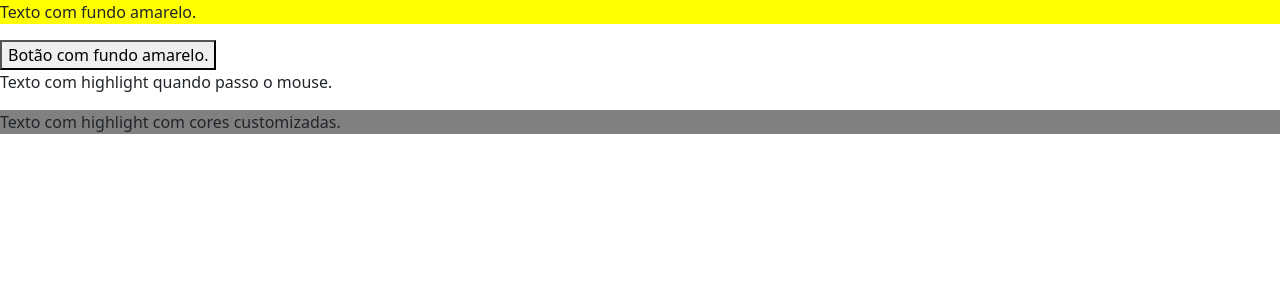
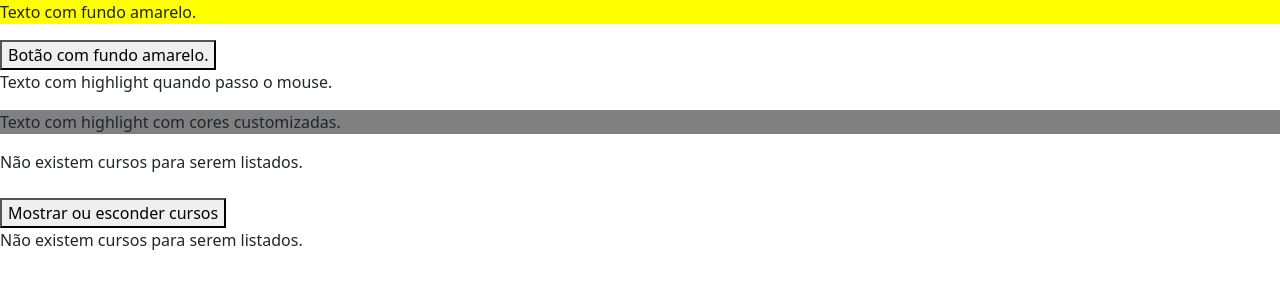
Before and after one commit to pininho/curso-angular-loiane-diretivas, an Angular app: page / in a window 1280 px wide. Shown: the top 300 px of the page. Built offline with nearby package versions, Linux system fonts and the light colour scheme.

Commit message:
criando uma diretiva de estrutura ngElse

```diff
--- a/src/app/app.module.ts
+++ b/src/app/app.module.ts
@@ -15,6 +15,7 @@
 import { DiretivasCustomizadasComponent } from './diretivas-customizadas/diretivas-customizadas.component';
 import { HighlightMouseDirective } from './shared/highlight-mouse.directive';
 import { HighlightDirective } from './shared/highlight.directive';
+import { NgElseDirective } from './shared/ng-else.directive';
 
 @NgModule({
   declarations: [
@@ -30,7 +31,8 @@
     FundoAmareloDirective,
     DiretivasCustomizadasComponent,
     HighlightMouseDirective,
-    HighlightDirective
+    HighlightDirective,
+    NgElseDirective
   ],
   imports: [
     BrowserModule,
--- a/src/app/diretivas-customizadas/diretivas-customizadas.component.html
+++ b/src/app/diretivas-customizadas/diretivas-customizadas.component.html
@@ -11,3 +11,21 @@
 <p [highlight]="'red'" [defaultColor]="'grey'">
   Texto com highlight com cores customizadas.
 </p>
+
+<div *ngIf="mostrarCursos">
+  Lista de cursos aqui.
+</div>
+<div *ngElse="mostrarCursos">
+  Não existem cursos para serem listados.
+</div>
+
+<br/>
+<button (click)="onMostrarCursos()">Mostrar ou esconder cursos</button>
+
+<br/>
+
+<ng-template [ngElse]="mostrarCursos">
+  <div>
+    Não existem cursos para serem listados.
+  </div>
+</ng-template>
--- a/src/app/diretivas-customizadas/diretivas-customizadas.component.ts
+++ b/src/app/diretivas-customizadas/diretivas-customizadas.component.ts
@@ -7,9 +7,15 @@
 })
 export class DiretivasCustomizadasComponent implements OnInit {
 
+  mostrarCursos: boolean = false;
+
   constructor() { }
 
   ngOnInit(): void {
   }
 
+  onMostrarCursos() {
+    this.mostrarCursos = !this.mostrarCursos;
+  }
+
 }
--- /dev/null
+++ b/src/app/shared/ng-else.directive.ts
@@ -0,0 +1,21 @@
+import { Directive, Input, TemplateRef, ViewContainerRef } from '@angular/core';
+
+@Directive({
+  selector: '[ngElse]'
+})
+export class NgElseDirective {
+
+  @Input() set ngElse(condition: boolean) {
+    if(!condition) {
+      this._viewContainerRef.createEmbeddedView(this._templateRef);
+    } else {
+      this._viewContainerRef.clear();
+    }
+  }
+
+  constructor(
+    private _templateRef: TemplateRef<any>,
+    private _viewContainerRef: ViewContainerRef
+  ) { }
+
+}
```
Also changed, not shown: 1 other file (tests, documents, lock files or other folders).
